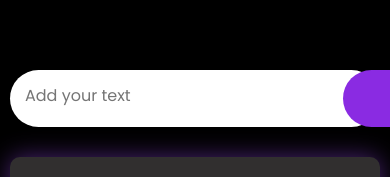
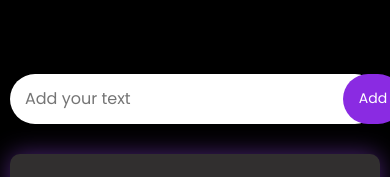
Before and after one commit to Akhil1177/ToDo-react, a React (Vite) app: page /#/todo in a window 390 px wide. Shown: the part 319-496 px from the top of the page. Built offline with nearby package versions, Linux system fonts and the light colour scheme; sample sign-in values are in the browser's storage.

Commit message:
css updated again

```diff
--- a/src/pages/Todo/Todo.module.css
+++ b/src/pages/Todo/Todo.module.css
@@ -88,11 +88,16 @@ html, body {
 }
 
 .button {
-    border-radius:40px;
+    border-radius: 40px;
+    min-width: 70px;
+    padding: 0 20px;
     padding:16px 50px;
     text-align: center;
     background : blueviolet;
-    width:90px;
+    height: 50px;
+    display: flex;
+    align-items: center;
+    justify-content: center;
     margin: 0;
     border:none;
     outline:none;
@@ -196,4 +201,9 @@ html, body {
     margin-bottom: 30px;
     max-width: 100%;
   }
+  .button {
+    min-width: 60px;
+    padding: 0 15px;
+    font-size: 14px;
+  }
 }
```
